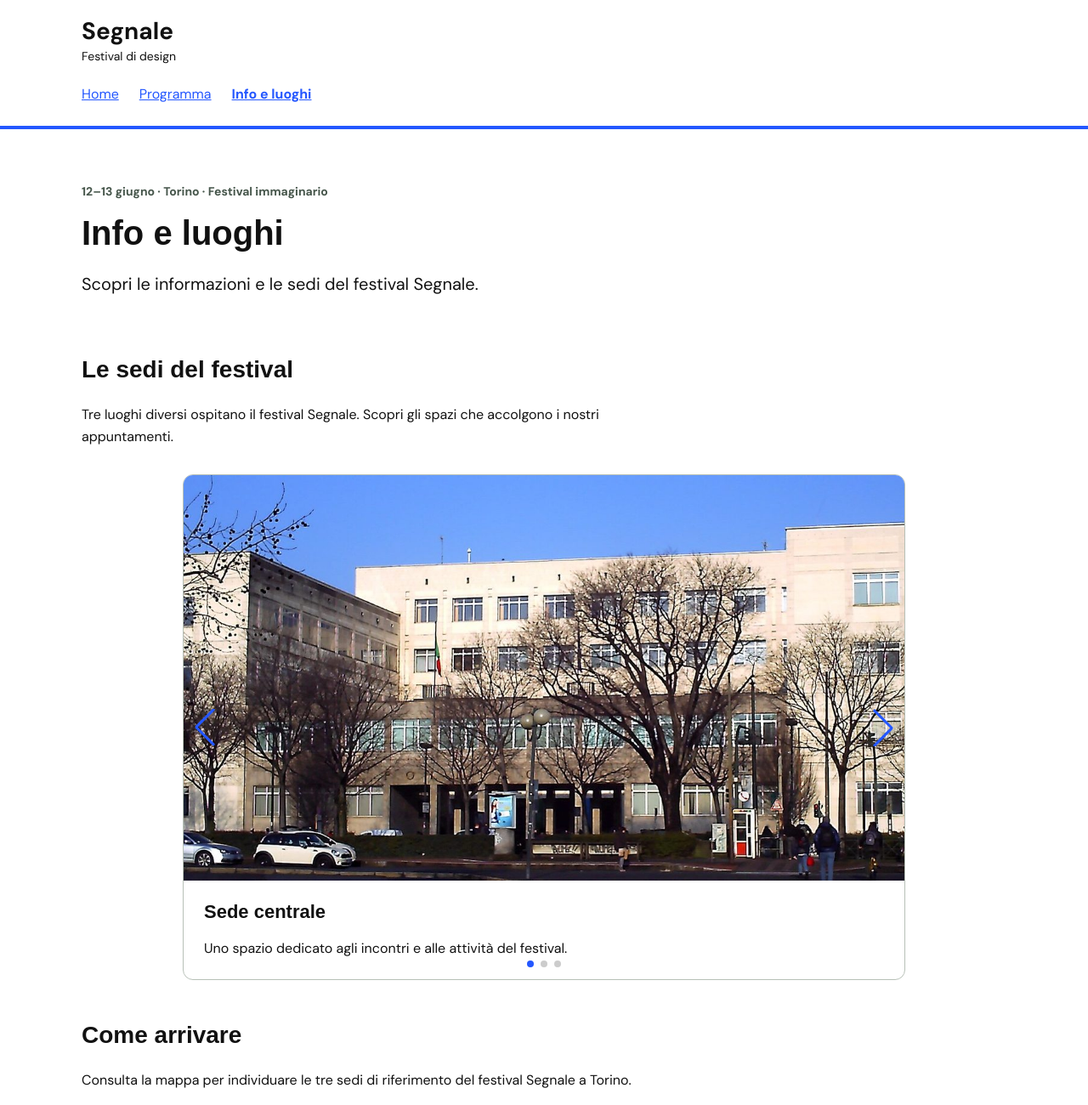
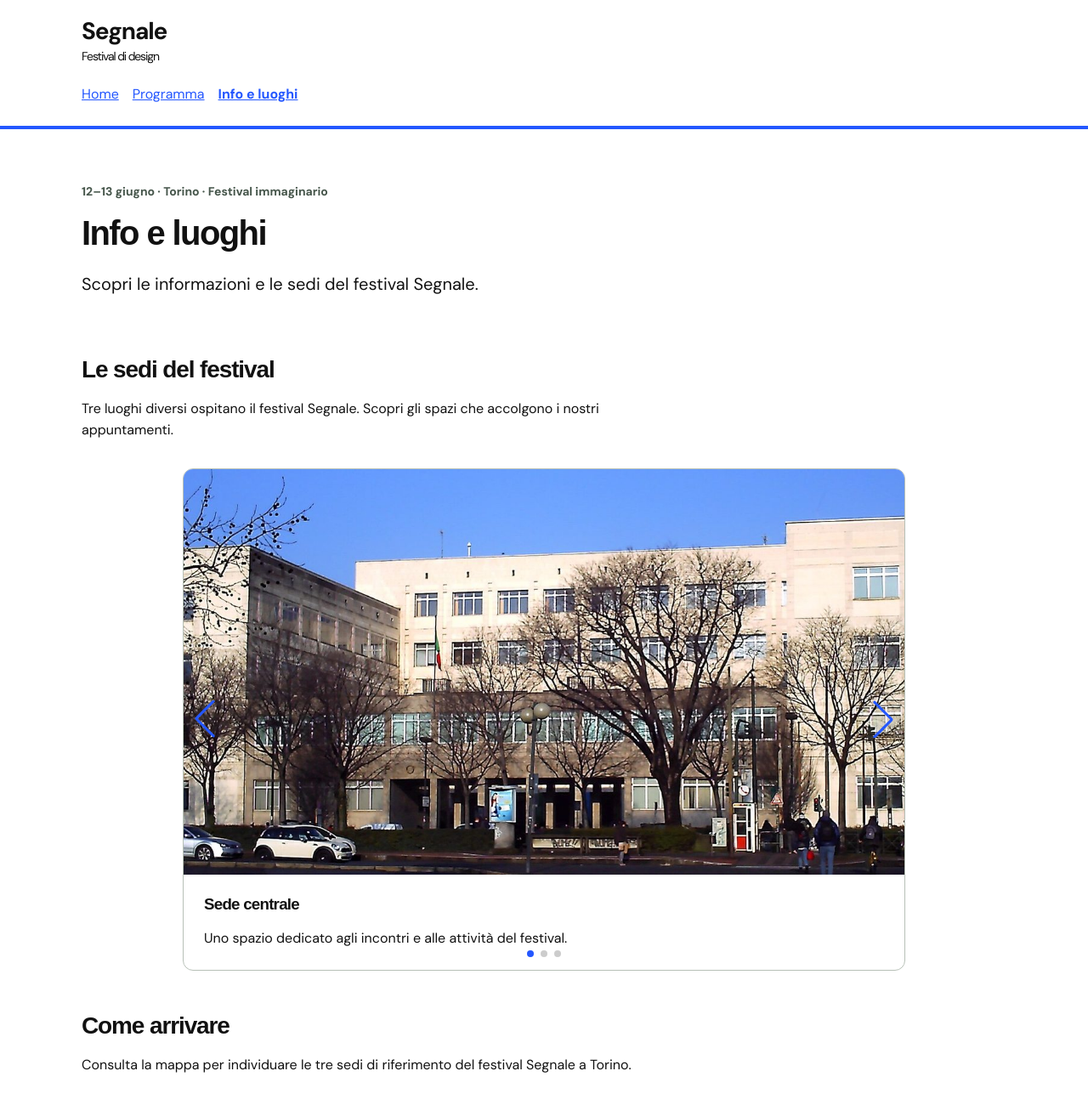
Before and after one commit to krikrikri777/festival-segnale, a plain HTML site: page info.html in a window 1280 px wide. Shown: the top 1300 px of the page at 85% size. Drawn offline with nearby package versions, Linux system fonts and the light colour scheme; grey boxes are pictures that could not be loaded; a web font is replaced by a local one.

Commit message:
spaziatura ridotta

```diff
--- a/style.css
+++ b/style.css
@@ -110,17 +110,17 @@ h3 {
 
 h1 {
   max-width: 18ch;
-  margin: 0.75rem 0 1.25rem;
+  margin: 0.5rem 0 0.75rem;
   font-size: 2.5rem;
 }
 
 h2 {
+  margin-bottom: 0.5rem;
   font-size: 1.75rem;
 }
 
 h3 {
-  margin: 0.5rem 0 0.75rem;
-  font-size: 1.375rem;
+  margin: 0.25rem 0 0.5rem;
 }
 
 .lead {
@@ -349,7 +349,7 @@ h3 {
   nav {
     flex-direction: row;
     align-items: center;
-    gap: 1.5rem;
+    gap: 1rem;
   }
 }
 
@@ -360,3 +360,11 @@ a:focus-visible {
   outline: 3px solid var(--colore-primario-scuro);
   outline-offset: 4px;
 }
+
+/* Spaziatura ridotta tra le lettere */
+h1,
+h2,
+h3,
+.brand {
+  letter-spacing: -0.04em;
+}
```
Also changed, not shown: 1 other file.
